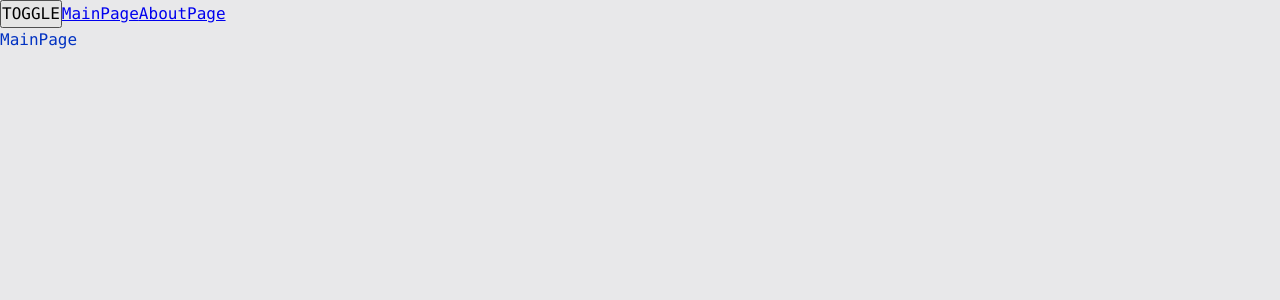
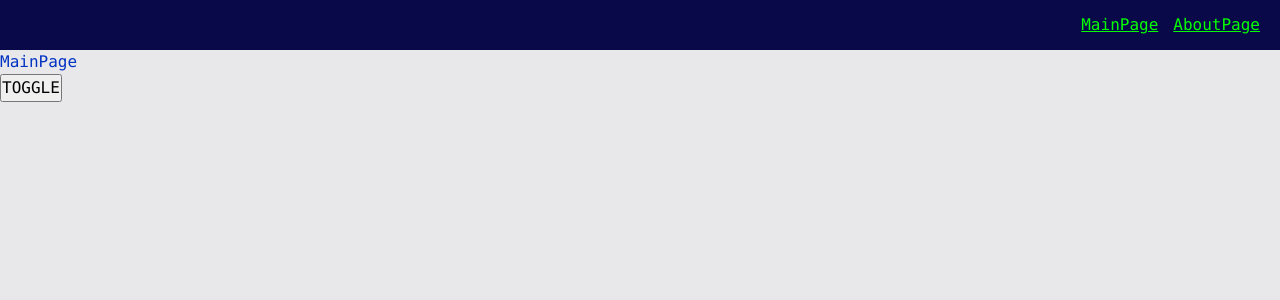
Before and after one commit to Doommez/productionProject, a React app: page / in a window 1280 px wide. Shown: the top 300 px of the page. Built offline with nearby package versions, Linux system fonts and the light colour scheme.

Commit message:
add app link navbar

```diff
--- a/src/app/App.tsx
+++ b/src/app/App.tsx
@@ -6,15 +6,15 @@
 import { AboutPage } from "pages/AboutPage";
 import { MainPage } from "pages/MainPage";
 import { AppRouter } from "app/providers/router/ui/AppRouter";
+import { Navbar } from "widgets/Navbar/ui/Navbar";
 
 const App = () => {
   const { theme, toggleTheme } = useTheme();
   return (
     <div className={classNames("app", {}, [theme])}>
+      <Navbar />
+      <AppRouter></AppRouter>
       <button onClick={toggleTheme}>TOGGLE</button>
-      <Link to={"/"}>MainPage</Link>
-      <Link to={"/about"}>AboutPage</Link>
-      <AppRouter></AppRouter>
       {/* <Suspense fallback={<div>Loading...</div>}>
         <Routes>
           <Route path={"/about"} element={<AboutPage />} />
--- a/src/app/styles/themes/dark.scss
+++ b/src/app/styles/themes/dark.scss
@@ -1,6 +1,9 @@
 .app.dark{
   --bg-color: #090949;
+  --inverted-bg-color: #e8e8ea;
 
   --primary-color: #049604;
   --secondary-color: #04ff04;
+  --inverted-primary-color: #0232c2;
+  --inverted-secondary-color: #0051ff;
 }
--- a/src/app/styles/themes/normal.scss
+++ b/src/app/styles/themes/normal.scss
@@ -1,6 +1,11 @@
 .app.light{
   --bg-color: #e8e8ea;
+  --inverted-bg-color: #090949;
+
 
   --primary-color: #0232c2;
   --secondary-color: #0449e0;
+
+  --inverted-primary-color: #049604;
+  --inverted-secondary-color: #04ff04;
 }
--- a/src/app/styles/variables/global.scss
+++ b/src/app/styles/variables/global.scss
@@ -8,4 +8,7 @@
   --font-size-l: 24px;
   --font-line-l: 24px;
   --font-l: var(--font-size-l) / var(--font-line-l)  var(--font-family-main);
+
+  // размеры
+  --navbar-height: 50px
 }
--- a/src/shared/lib/classNames.ts
+++ b/src/shared/lib/classNames.ts
@@ -2,12 +2,12 @@
 
 export function classNames(
   cls: string,
-  mods: Mods,
-  additional: string[]
+  mods: Mods = {},
+  additional: string[] = []
 ): string {
   return [
     cls,
-    ...additional,
+    ...additional.filter(Boolean),
     Object.entries(mods)
       .filter(([cls, value]) => Boolean(value))
       .map(([cls]) => cls),
--- /dev/null
+++ b/src/shared/ui/AppLink/AppLink.module.scss
@@ -0,0 +1,15 @@
+.AppLink{
+  color: var(--primary-color)
+}
+
+.primary{
+  color: red
+}
+
+.secondary {
+  color: var(--inverted-secondary-color)
+}
+
+.red{
+  color: red;
+}
--- /dev/null
+++ b/src/shared/ui/AppLink/AppLink.tsx
@@ -0,0 +1,33 @@
+import { classNames } from "shared/lib/classNames";
+import cls from "./AppLink.module.scss";
+import { Link, LinkProps } from "react-router-dom";
+import { FC } from "react";
+
+export enum AppLinkTheme {
+  PRIMARY = "primary",
+  SECONDARY = "secondary",
+  RED = "red",
+}
+
+interface AppLinkProps extends LinkProps {
+  className?: string;
+  theme?: AppLinkTheme;
+}
+
+export const AppLink: FC<AppLinkProps> = ({
+  className,
+  children,
+  theme = AppLinkTheme.PRIMARY,
+  to,
+  ...otherProps
+}) => {
+  return (
+    <Link
+      to={to}
+      className={classNames(cls.AppLink, {}, [className, cls[theme]])}
+      {...otherProps}
+    >
+      {children}
+    </Link>
+  );
+};
--- /dev/null
+++ b/src/widgets/Navbar/index.ts
@@ -0,0 +1,3 @@
+import { Navbar } from "widgets/Navbar/ui/Navbar";
+
+export { Navbar };
--- /dev/null
+++ b/src/widgets/Navbar/ui/Navbar.module.scss
@@ -0,0 +1,17 @@
+ .Navbar{
+  width: 100%;
+  height: var(--navbar-height) ;
+  background-color: var(--inverted-bg-color);
+
+  display: flex;
+  align-items: center;
+  padding: 20px;
+}
+
+.links{
+  margin-left: auto;
+}
+
+.mainLink{
+   margin-right: 15px;
+}
--- /dev/null
+++ b/src/widgets/Navbar/ui/Navbar.tsx
@@ -0,0 +1,28 @@
+import React, { FC } from "react";
+import { Link } from "react-router-dom";
+import { classNames } from "shared/lib/classNames";
+import cls from "./Navbar.module.scss";
+import { AppLink, AppLinkTheme } from "shared/ui/AppLink/AppLink";
+
+interface NavbarProps {
+  className?: string;
+}
+
+export const Navbar: FC<NavbarProps> = ({ className }) => {
+  return (
+    <div className={classNames(cls.Navbar, {}, [className])}>
+      <div className={cls.links}>
+        <AppLink
+          theme={AppLinkTheme.SECONDARY}
+          to={"/"}
+          className={cls.mainLink}
+        >
+          MainPage
+        </AppLink>
+        <AppLink theme={AppLinkTheme.SECONDARY} to={"/about"}>
+          AboutPage
+        </AppLink>
+      </div>
+    </div>
+  );
+};
```
